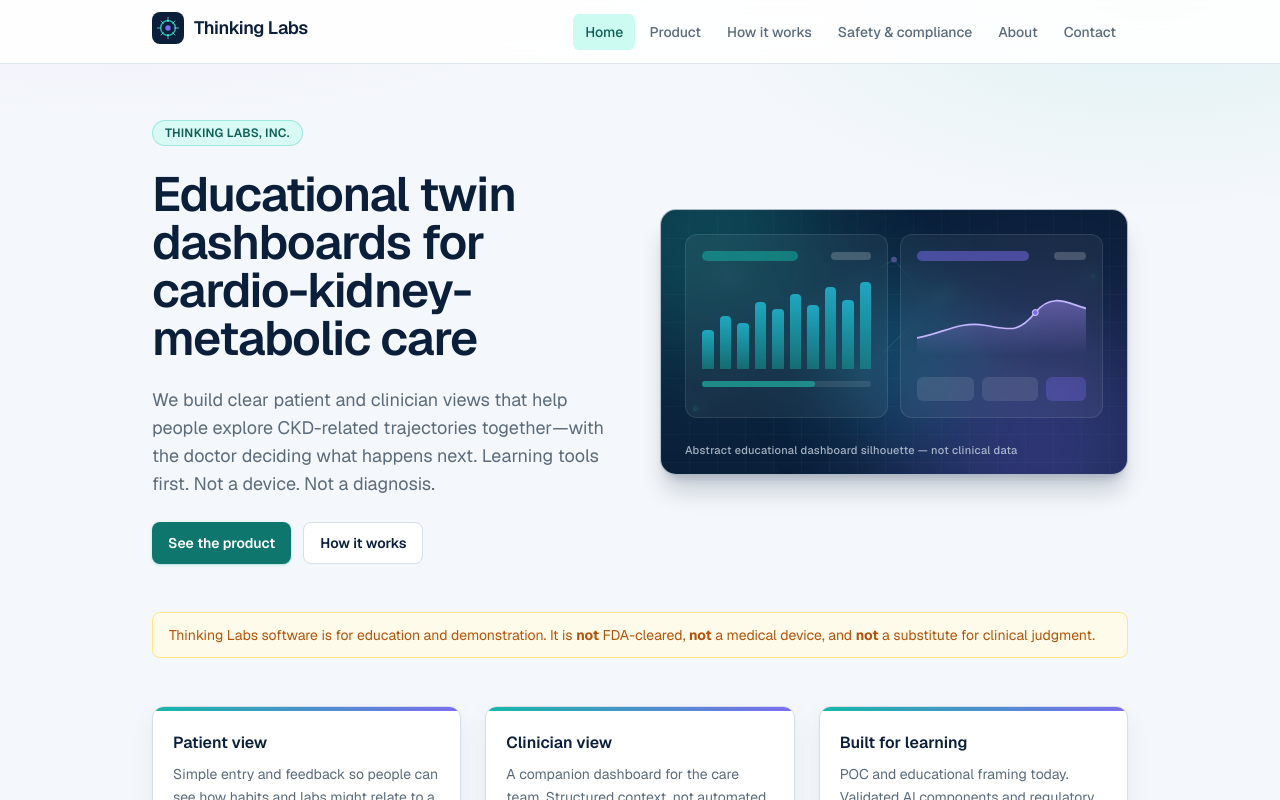
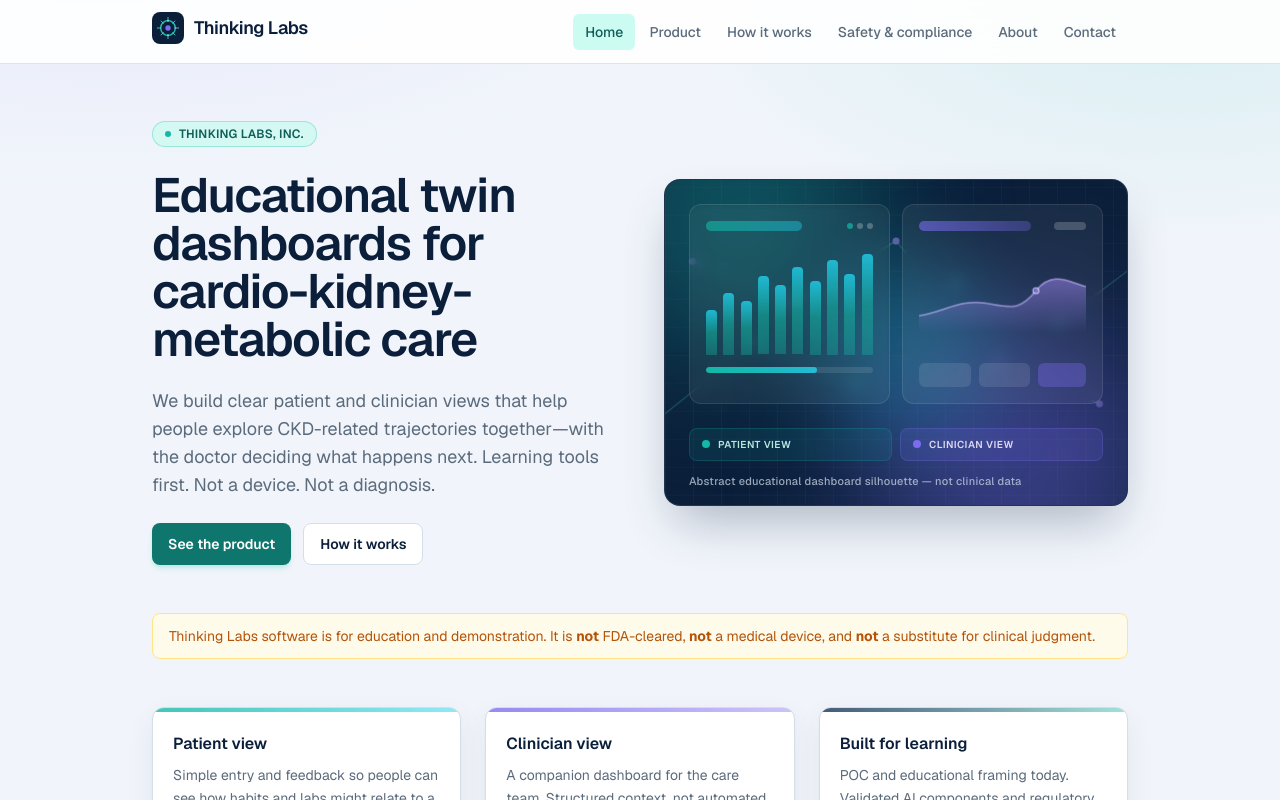
Before and after one commit to nghiemrobert1/thinking-labs-site, a Next.js app: page / in a window 1280 px wide. Shown: the top 800 px of the page. Built offline with nearby package versions, Linux system fonts and the light colour scheme.

Commit message:
Deeper visual polish: motion, tech bands, richer chrome
Hero orbs/grid/network animate subtly; bars rise; page heroes and
product/how/safety get abstract tech bands. prefers-reduced-motion
respected. Educational copy and generic advisors unchanged.

```diff
--- a/src/app/globals.css
+++ b/src/app/globals.css
@@ -1,10 +1,10 @@
 @import "tailwindcss";
 
 :root {
-  --background: #f4f7fb;
+  --background: #f1f5fb;
   --foreground: #0b1f3a;
   --muted: #5b6b7c;
-  --border: #d7e0ea;
+  --border: #d4dee9;
   --card: #ffffff;
   --accent: #0f766e;
   --accent-dark: #115e59;
@@ -42,8 +42,9 @@
 
 body {
   background:
-    radial-gradient(1200px 500px at 10% -10%, rgba(124, 108, 240, 0.08), transparent 55%),
-    radial-gradient(900px 420px at 90% 0%, rgba(20, 184, 166, 0.09), transparent 50%),
+    radial-gradient(1200px 560px at 8% -8%, rgba(124, 108, 240, 0.1), transparent 55%),
+    radial-gradient(1000px 480px at 92% 0%, rgba(20, 184, 166, 0.11), transparent 52%),
+    radial-gradient(700px 400px at 50% 100%, rgba(34, 211, 238, 0.06), transparent 60%),
     var(--background);
   color: var(--foreground);
   font-family: var(--font-geist-sans), system-ui, sans-serif;
@@ -58,9 +59,106 @@
 .card-glow {
   box-shadow:
     0 1px 2px rgba(11, 31, 58, 0.04),
-    0 8px 24px rgba(11, 31, 58, 0.06);
+    0 10px 28px rgba(11, 31, 58, 0.07);
 }
 
 .card-accent-bar {
-  background: linear-gradient(90deg, #14b8a6, #7c6cf0);
+  background: linear-gradient(90deg, #14b8a6, #7c6cf0 55%, #22d3ee);
 }
+
+/* --- Motion (respect reduced motion) --- */
+@keyframes tl-orb-drift {
+  0%, 100% { transform: translate(0, 0) scale(1); }
+  50% { transform: translate(12px, -10px) scale(1.06); }
+}
+
+@keyframes tl-orb-drift-alt {
+  0%, 100% { transform: translate(0, 0) scale(1); }
+  50% { transform: translate(-14px, 8px) scale(1.05); }
+}
+
+@keyframes tl-pulse-node {
+  0%, 100% { opacity: 0.55; r: 3.5; }
+  50% { opacity: 1; }
+}
+
+@keyframes tl-draw-line {
+  0% { stroke-dashoffset: 240; opacity: 0.2; }
+  40% { opacity: 0.7; }
+  100% { stroke-dashoffset: 0; opacity: 0.55; }
+}
+
+@keyframes tl-bar-rise {
+  from { transform: scaleY(0.35); opacity: 0.4; }
+  to { transform: scaleY(1); opacity: 1; }
+}
+
+@keyframes tl-shimmer {
+  0% { background-position: 0% 50%; }
+  100% { background-position: 100% 50%; }
+}
+
+@keyframes tl-fade-up {
+  from { opacity: 0; transform: translateY(10px); }
+  to { opacity: 1; transform: translateY(0); }
+}
+
+@keyframes tl-grid-pan {
+  from { transform: translateY(0); }
+  to { transform: translateY(28px); }
+}
+
+@keyframes tl-scan {
+  0% { transform: translateY(-100%); opacity: 0; }
+  20% { opacity: 0.35; }
+  80% { opacity: 0.35; }
+  100% { transform: translateY(220%); opacity: 0; }
+}
+
+.tl-animate-orb {
+  animation: tl-orb-drift 14s ease-in-out infinite;
+}
+.tl-animate-orb-alt {
+  animation: tl-orb-drift-alt 18s ease-in-out infinite;
+}
+.tl-animate-fade-up {
+  animation: tl-fade-up 0.7s ease-out both;
+}
+.tl-animate-fade-up-delay {
+  animation: tl-fade-up 0.7s ease-out 0.12s both;
+}
+.tl-animate-fade-up-delay-2 {
+  animation: tl-fade-up 0.7s ease-out 0.24s both;
+}
+.tl-bar {
+  transform-origin: bottom;
+  animation: tl-bar-rise 1.1s cubic-bezier(0.22, 1, 0.36, 1) both;
+}
+.tl-path-draw {
+  stroke-dasharray: 240;
+  animation: tl-draw-line 2.8s ease-out both;
+}
+.tl-grid-pan {
+  animation: tl-grid-pan 24s linear infinite;
+}
+.tl-scan-line {
+  animation: tl-scan 6s ease-in-out infinite;
+}
+.tl-node-pulse {
+  animation: tl-pulse-node 3.2s ease-in-out infinite;
+}
+
+@media (prefers-reduced-motion: reduce) {
+  .tl-animate-orb,
+  .tl-animate-orb-alt,
+  .tl-animate-fade-up,
+  .tl-animate-fade-up-delay,
+  .tl-animate-fade-up-delay-2,
+  .tl-bar,
+  .tl-path-draw,
+  .tl-grid-pan,
+  .tl-scan-line,
+  .tl-node-pulse {
+    animation: none !important;
+  }
+}
--- a/src/app/how-it-works/page.tsx
+++ b/src/app/how-it-works/page.tsx
@@ -1,6 +1,7 @@
 import type { Metadata } from "next";
 import Link from "next/link";
 import { PageHero } from "@/components/PageHero";
+import { TechBand } from "@/components/TechBand";
 
 export const metadata: Metadata = {
   title: "How it works",
@@ -34,7 +35,9 @@
         lead="A simple path from patient entry to clinician review—with any advanced AI validation coming later, on purpose."
       />
 
-      <ol className="space-y-4">
+      <TechBand />
+
+<ol className="space-y-4">
         {steps.map((step) => (
           <li
             key={step.n}
--- a/src/app/page.tsx
+++ b/src/app/page.tsx
@@ -5,35 +5,38 @@
 export default function HomePage() {
   return (
     <div className="space-y-12">
-      <section className="grid items-center gap-8 lg:grid-cols-2 lg:gap-10">
+      <section className="grid items-center gap-8 lg:grid-cols-2 lg:gap-12">
         <div className="space-y-6">
-          <p className="inline-flex items-center rounded-full border border-teal/30 bg-accent-soft/70 px-3 py-1 text-xs font-semibold uppercase tracking-wide text-accent-dark">
+          <p className="tl-animate-fade-up inline-flex items-center gap-2 rounded-full border border-teal/30 bg-accent-soft/80 px-3 py-1 text-xs font-semibold uppercase tracking-wide text-accent-dark">
+            <span className="h-1.5 w-1.5 rounded-full bg-teal" aria-hidden />
             Thinking Labs, Inc.
           </p>
-          <h1 className="max-w-xl text-4xl font-semibold tracking-tight text-foreground sm:text-5xl">
+          <h1 className="tl-animate-fade-up-delay max-w-xl text-4xl font-semibold tracking-tight text-foreground sm:text-5xl">
             Educational twin dashboards for cardio-kidney-metabolic care
           </h1>
-          <p className="max-w-xl text-lg text-muted">
+          <p className="tl-animate-fade-up-delay-2 max-w-xl text-lg text-muted">
             We build clear patient and clinician views that help people explore
             CKD-related trajectories together—with the doctor deciding what
             happens next. Learning tools first. Not a device. Not a diagnosis.
           </p>
-          <div className="flex flex-wrap gap-3">
+          <div className="tl-animate-fade-up-delay-2 flex flex-wrap gap-3">
             <Link
               href="/product"
-              className="inline-flex items-center rounded-lg bg-accent px-4 py-2.5 text-sm font-semibold text-white shadow-sm shadow-teal/25 hover:bg-accent-dark"
+              className="inline-flex items-center rounded-lg bg-accent px-4 py-2.5 text-sm font-semibold text-white shadow-md shadow-teal/20 transition hover:bg-accent-dark hover:shadow-lg hover:shadow-teal/25"
             >
               See the product
             </Link>
             <Link
               href="/how-it-works"
-              className="inline-flex items-center rounded-lg border border-border bg-card px-4 py-2.5 text-sm font-semibold text-foreground hover:border-violet/40 hover:bg-violet-soft/40"
+              className="inline-flex items-center rounded-lg border border-border bg-card px-4 py-2.5 text-sm font-semibold text-foreground transition hover:border-violet/40 hover:bg-violet-soft/50"
             >
               How it works
             </Link>
           </div>
         </div>
+        <div className="tl-animate-fade-up-delay">
           <HeroVisual />
+        </div>
       </section>
 
       <Notice>
@@ -47,21 +50,27 @@
           {
             title: "Patient view",
             body: "Simple entry and feedback so people can see how habits and labs might relate to a trajectory—always under clinician guidance.",
+            tint: "from-teal/80 to-cyan/50",
           },
           {
             title: "Clinician view",
             body: "A companion dashboard for the care team. Structured context, not automated orders. The clinician decides.",
+            tint: "from-violet/80 to-violet/40",
           },
           {
             title: "Built for learning",
             body: "POC and educational framing today. Validated AI components and regulatory pathways come later, on purpose.",
+            tint: "from-navy-mid/80 to-teal/40",
           },
         ].map((card) => (
           <article
             key={card.title}
-            className="card-glow overflow-hidden rounded-xl border border-border bg-card"
+            className="card-glow group overflow-hidden rounded-xl border border-border bg-card transition hover:-translate-y-0.5 hover:border-teal/30"
           >
-            <div className="card-accent-bar h-1 w-full" aria-hidden />
+            <div
+              className={`h-1 w-full bg-gradient-to-r ${card.tint}`}
+              aria-hidden
+            />
             <div className="p-5">
               <h2 className="text-base font-semibold text-foreground">
                 {card.title}
@@ -76,9 +85,15 @@
 
       <section className="card-glow relative overflow-hidden rounded-xl border border-border bg-card p-6 sm:p-8">
         <div
-          className="pointer-events-none absolute -right-8 -top-8 h-32 w-32 rounded-full bg-violet/10 blur-2xl"
+          className="pointer-events-none absolute -right-8 -top-8 h-40 w-40 rounded-full bg-violet/15 blur-3xl"
           aria-hidden
         />
+        <div
+          className="pointer-events-none absolute -bottom-10 -left-6 h-32 w-32 rounded-full bg-teal/10 blur-3xl"
+          aria-hidden
+        />
+        <div className="relative">
+          <div className="card-accent-bar mb-4 h-1 w-14 rounded-full" aria-hidden />
           <h2 className="text-xl font-semibold text-foreground">Our mission</h2>
           <p className="mt-3 max-w-3xl text-muted leading-relaxed">
             Chronic kidney disease and cardio-kidney-metabolic risk are hard to
@@ -94,6 +109,7 @@
               About Thinking Labs →
             </Link>
           </p>
+        </div>
       </section>
     </div>
   );
--- a/src/app/safety/page.tsx
+++ b/src/app/safety/page.tsx
@@ -2,6 +2,7 @@
 import Link from "next/link";
 import { Notice } from "@/components/Notice";
 import { PageHero } from "@/components/PageHero";
+import { TechBand } from "@/components/TechBand";
 
 export const metadata: Metadata = {
   title: "Safety & compliance",
@@ -17,7 +18,9 @@
         lead="Plain-language framing for where we are today—and what comes later when clinics enroll."
       />
 
-      <Notice>
+      <TechBand />
+
+<Notice>
         Current software is intended for <strong>education and demonstration</strong>.
         It is not FDA-cleared or approved as a medical device.
       </Notice>
--- a/src/components/Header.tsx
+++ b/src/components/Header.tsx
@@ -23,7 +23,7 @@
       <div className="mx-auto flex max-w-5xl items-center justify-between gap-4 px-4 py-3 sm:px-6">
         <Link
           href="/"
-          className="rounded-md focus-visible:outline-offset-4"
+          className="group rounded-md focus-visible:outline-offset-4"
           onClick={() => setOpen(false)}
           aria-label="Thinking Labs home"
         >
--- a/src/components/HeroVisual.tsx
+++ b/src/components/HeroVisual.tsx
@@ -1,82 +1,151 @@
-/** Abstract healthcare-tech hero: gradient mesh, grid, dashboard silhouette. No PHI. */
+/** Abstract healthcare-tech hero: gradient mesh, grid, dashboard silhouette + subtle motion. No PHI. */
 export function HeroVisual() {
+  const bars = [
+    { h: 40, d: "0s" },
+    { h: 55, d: "0.05s" },
+    { h: 48, d: "0.1s" },
+    { h: 70, d: "0.15s" },
+    { h: 62, d: "0.2s" },
+    { h: 78, d: "0.25s" },
+    { h: 66, d: "0.3s" },
+    { h: 85, d: "0.35s" },
+    { h: 72, d: "0.4s" },
+    { h: 90, d: "0.45s" },
+  ];
+
   return (
     <div
-      className="relative isolate overflow-hidden rounded-2xl border border-border/80 bg-navy shadow-xl shadow-navy/20"
+      className="relative isolate overflow-hidden rounded-2xl border border-white/10 bg-navy shadow-2xl shadow-navy/30"
       aria-hidden="true"
     >
-      {/* Gradient orbs */}
-      <div className="pointer-events-none absolute -left-16 -top-20 h-56 w-56 rounded-full bg-teal/30 blur-3xl" />
-      <div className="pointer-events-none absolute -bottom-24 -right-10 h-64 w-64 rounded-full bg-violet/35 blur-3xl" />
-      <div className="pointer-events-none absolute left-1/3 top-1/4 h-40 w-40 rounded-full bg-cyan/20 blur-2xl" />
+      {/* Animated gradient orbs */}
+      <div className="tl-animate-orb pointer-events-none absolute -left-16 -top-20 h-64 w-64 rounded-full bg-teal/35 blur-3xl" />
+      <div className="tl-animate-orb-alt pointer-events-none absolute -bottom-24 -right-10 h-72 w-72 rounded-full bg-violet/40 blur-3xl" />
+      <div className="pointer-events-none absolute left-1/3 top-1/4 h-44 w-44 rounded-full bg-cyan/25 blur-2xl" />
 
-      {/* Subtle grid */}
-      <svg className="absolute inset-0 h-full w-full opacity-[0.18]" xmlns="http://www.w3.org/2000/svg">
-        <defs>
-          <pattern id="tl-grid" width="28" height="28" patternUnits="userSpaceOnUse">
-            <path d="M28 0H0V28" fill="none" stroke="#94A3B8" strokeWidth="0.5" />
-          </pattern>
-        </defs>
-        <rect width="100%" height="100%" fill="url(#tl-grid)" />
-      </svg>
+      {/* Panning grid */}
+      <div className="pointer-events-none absolute inset-0 overflow-hidden opacity-[0.2]">
+        <svg
+          className="tl-grid-pan absolute -top-7 left-0 h-[calc(100%+28px)] w-full"
+          xmlns="http://www.w3.org/2000/svg"
+        >
+          <defs>
+            <pattern
+              id="tl-grid"
+              width="28"
+              height="28"
+              patternUnits="userSpaceOnUse"
+            >
+              <path
+                d="M28 0H0V28"
+                fill="none"
+                stroke="#94A3B8"
+                strokeWidth="0.5"
+              />
+            </pattern>
+          </defs>
+          <rect width="100%" height="100%" fill="url(#tl-grid)" />
+        </svg>
+      </div>
 
-      {/* Network nodes */}
+      {/* Soft scan line */}
+      <div className="tl-scan-line pointer-events-none absolute inset-x-0 top-0 h-16 bg-gradient-to-b from-cyan/20 to-transparent" />
+
+      {/* Network */}
       <svg
-        className="absolute inset-0 h-full w-full opacity-40"
+        className="absolute inset-0 h-full w-full opacity-50"
         viewBox="0 0 640 320"
         preserveAspectRatio="xMidYMid slice"
         xmlns="http://www.w3.org/2000/svg"
       >
-        <g stroke="#5EEAD4" strokeWidth="1" fill="none" opacity="0.55">
-          <path d="M80 240 L180 160 L280 200 L380 100 L480 140 L560 80" />
-          <path d="M120 80 L220 120 L320 60 L420 180 L520 220" />
+        <g stroke="#5EEAD4" strokeWidth="1" fill="none">
+          <path
+            className="tl-path-draw"
+            d="M80 240 L180 160 L280 200 L380 100 L480 140 L560 80"
+          />
+          <path
+            className="tl-path-draw"
+            style={{ animationDelay: "0.4s" }}
+            d="M120 80 L220 120 L320 60 L420 180 L520 220"
+          />
         </g>
         <g fill="#2DD4BF">
-          <circle cx="80" cy="240" r="3.5" />
-          <circle cx="180" cy="160" r="3.5" />
-          <circle cx="280" cy="200" r="3.5" />
-          <circle cx="380" cy="100" r="4" />
-          <circle cx="480" cy="140" r="3.5" />
-          <circle cx="560" cy="80" r="3.5" />
+          {[
+            [80, 240],
+            [180, 160],
+            [280, 200],
+            [380, 100],
+            [480, 140],
+            [560, 80],
+          ].map(([cx, cy], i) => (
+            <circle
+              key={`t-${i}`}
+              className="tl-node-pulse"
+              style={{ animationDelay: `${i * 0.35}s` }}
+              cx={cx}
+              cy={cy}
+              r="3.5"
+            />
+          ))}
         </g>
         <g fill="#A78BFA">
-          <circle cx="120" cy="80" r="3" />
-          <circle cx="220" cy="120" r="3" />
-          <circle cx="320" cy="60" r="3.5" />
-          <circle cx="420" cy="180" r="3" />
-          <circle cx="520" cy="220" r="3" />
+          {[
+            [120, 80],
+            [220, 120],
+            [320, 60],
+            [420, 180],
+            [520, 220],
+          ].map(([cx, cy], i) => (
+            <circle
+              key={`v-${i}`}
+              className="tl-node-pulse"
+              style={{ animationDelay: `${0.2 + i * 0.4}s` }}
+              cx={cx}
+              cy={cy}
+              r="3"
+            />
+          ))}
         </g>
       </svg>
 
-      {/* Dashboard silhouette cards */}
+      {/* Dashboard silhouettes */}
       <div className="relative z-10 grid gap-3 p-5 sm:grid-cols-2 sm:p-6">
-        <div className="rounded-xl border border-white/10 bg-white/5 p-4 backdrop-blur-sm">
+        <div className="rounded-xl border border-white/10 bg-white/[0.06] p-4 shadow-inner backdrop-blur-sm">
           <div className="mb-3 flex items-center justify-between">
-            <div className="h-2.5 w-24 rounded-full bg-teal/50" />
-            <div className="h-2 w-10 rounded-full bg-white/20" />
+            <div className="h-2.5 w-24 rounded-full bg-gradient-to-r from-teal/60 to-cyan/40" />
+            <div className="flex gap-1">
+              <span className="h-1.5 w-1.5 rounded-full bg-teal/70" />
+              <span className="h-1.5 w-1.5 rounded-full bg-white/25" />
+              <span className="h-1.5 w-1.5 rounded-full bg-white/25" />
+            </div>
           </div>
-          <div className="flex h-24 items-end gap-1.5">
-            {[40, 55, 48, 70, 62, 78, 66, 85, 72, 90].map((h, i) => (
+          <div className="flex h-28 items-end gap-1.5">
+            {bars.map((b, i) => (
               <div
                 key={i}
-                className="flex-1 rounded-t-sm bg-gradient-to-t from-teal/40 to-cyan/70"
-                style={{ height: `${h}%` }}
+                className="tl-bar flex-1 rounded-t-sm bg-gradient-to-t from-teal/35 via-teal/55 to-cyan/80"
+                style={{ height: `${b.h}%`, animationDelay: b.d }}
               />
             ))}
           </div>
-          <div className="mt-3 h-1.5 w-full rounded-full bg-white/10">
-            <div className="h-1.5 w-2/3 rounded-full bg-teal/60" />
+          <div className="mt-3 h-1.5 w-full overflow-hidden rounded-full bg-white/10">
+            <div className="h-1.5 w-2/3 rounded-full bg-gradient-to-r from-teal to-cyan/80" />
           </div>
         </div>
-        <div className="rounded-xl border border-white/10 bg-white/5 p-4 backdrop-blur-sm">
+
+        <div className="rounded-xl border border-white/10 bg-white/[0.06] p-4 backdrop-blur-sm">
           <div className="mb-3 flex items-center justify-between">
-            <div className="h-2.5 w-28 rounded-full bg-violet/50" />
+            <div className="h-2.5 w-28 rounded-full bg-gradient-to-r from-violet/60 to-violet/30" />
             <div className="h-2 w-8 rounded-full bg-white/20" />
           </div>
-          <svg viewBox="0 0 200 80" className="h-24 w-full" xmlns="http://www.w3.org/2000/svg">
+          <svg
+            viewBox="0 0 200 80"
+            className="h-28 w-full"
+            xmlns="http://www.w3.org/2000/svg"
+          >
             <defs>
               <linearGradient id="traj" x1="0" y1="0" x2="0" y2="1">
-                <stop offset="0%" stopColor="#A78BFA" stopOpacity="0.45" />
+                <stop offset="0%" stopColor="#A78BFA" stopOpacity="0.5" />
                 <stop offset="100%" stopColor="#A78BFA" stopOpacity="0" />
               </linearGradient>
             </defs>
@@ -85,22 +154,47 @@
               fill="url(#traj)"
             />
             <path
+              className="tl-path-draw"
               d="M0 60 C30 55, 50 40, 80 45 S120 55, 140 30 S180 20, 200 25"
               fill="none"
               stroke="#C4B5FD"
-              strokeWidth="2"
+              strokeWidth="2.2"
             />
-            <circle cx="140" cy="30" r="3.5" fill="#7C6CF0" stroke="#EDE9FE" strokeWidth="1" />
+            <circle
+              className="tl-node-pulse"
+              cx="140"
+              cy="30"
+              r="4"
+              fill="#7C6CF0"
+              stroke="#EDE9FE"
+              strokeWidth="1.5"
+            />
           </svg>
           <div className="mt-2 flex gap-2">
             <div className="h-6 flex-1 rounded-md bg-white/10" />
             <div className="h-6 flex-1 rounded-md bg-white/10" />
-            <div className="h-6 w-10 rounded-md bg-violet/30" />
+            <div className="h-6 w-12 rounded-md bg-violet/35" />
           </div>
         </div>
       </div>
 
-      <p className="relative z-10 px-5 pb-4 text-[11px] font-medium tracking-wide text-slate-300/80 sm:px-6">
+      {/* Dual-panel hint strip */}
+      <div className="relative z-10 mx-5 mb-3 flex gap-2 sm:mx-6">
+        <div className="flex flex-1 items-center gap-2 rounded-lg border border-teal/20 bg-teal/10 px-3 py-2">
+          <span className="h-2 w-2 rounded-full bg-teal" />
+          <span className="text-[10px] font-semibold uppercase tracking-wider text-teal-100/90">
+            Patient view
+          </span>
+        </div>
+        <div className="flex flex-1 items-center gap-2 rounded-lg border border-violet/25 bg-violet/15 px-3 py-2">
+          <span className="h-2 w-2 rounded-full bg-violet" />
+          <span className="text-[10px] font-semibold uppercase tracking-wider text-violet-100/90">
+            Clinician view
+          </span>
+        </div>
+      </div>
+
+      <p className="relative z-10 px-5 pb-4 text-[11px] font-medium tracking-wide text-slate-300/75 sm:px-6">
         Abstract educational dashboard silhouette — not clinical data
       </p>
     </div>
--- a/src/components/Logo.tsx
+++ b/src/components/Logo.tsx
@@ -15,11 +15,11 @@
   return (
     <span className={`inline-flex items-center gap-2.5 ${className}`}>
       <svg
-        className={`${mark} shrink-0`}
+        className={`${mark} shrink-0 transition-transform duration-300 group-hover:scale-105`}
         viewBox="0 0 48 48"
         fill="none"
         xmlns="http://www.w3.org/2000/svg"
-        aria-hidden={!showWordmark}
+        aria-hidden={showWordmark}
         role={showWordmark ? "presentation" : "img"}
       >
         {!showWordmark ? <title>Thinking Labs</title> : null}
```
Also changed, not shown: src/app/product/page.tsx (+13 -6 lines), src/components/Footer.tsx (+8 -8 lines), src/components/PageHero.tsx (+8 -4 lines), src/components/TechBand.tsx (added, +58 -0 lines). Lines whose indentation alone changed are shown as unchanged.
